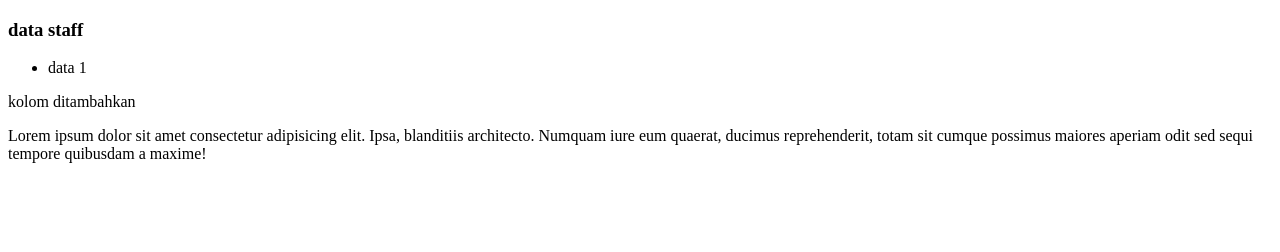
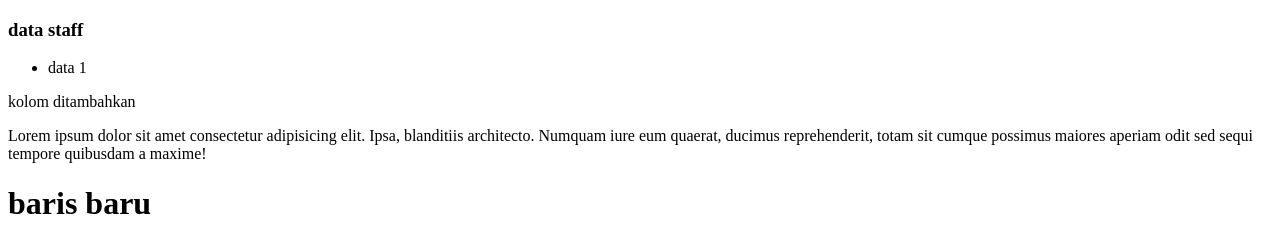
Before and after one commit to reivanrevin/cloud, a plain HTML site: page staf.html in a window 1280 px wide. Drawn offline with Linux system fonts and the light colour scheme.

Commit message:
menambahkan baris baru h1

```diff
--- a/staf.html
+++ b/staf.html
@@ -15,6 +15,8 @@
     <p>kolom ditambahkan</p>
     Lorem ipsum dolor sit amet consectetur adipisicing elit. Ipsa, blanditiis architecto. Numquam iure eum quaerat,
     ducimus reprehenderit, totam sit cumque possimus maiores aperiam odit sed sequi tempore quibusdam a maxime!
+
+    <h1>baris baru</h1>
 </body>
 
 </html>
```
